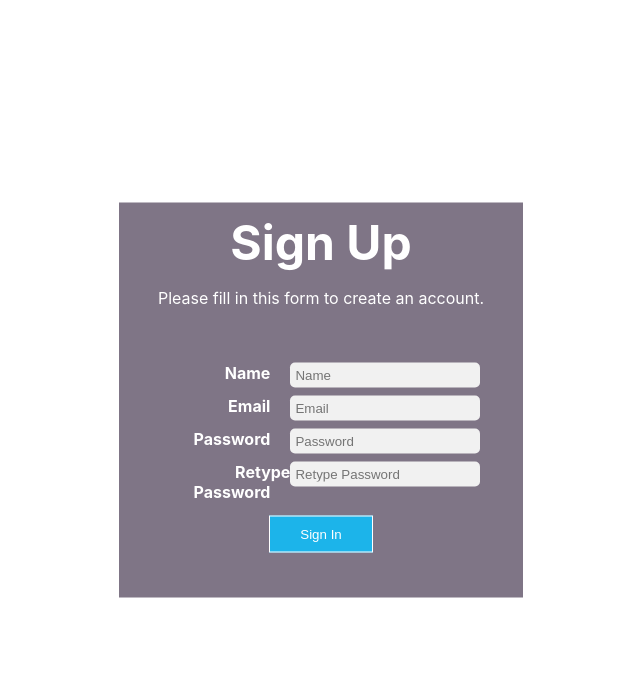
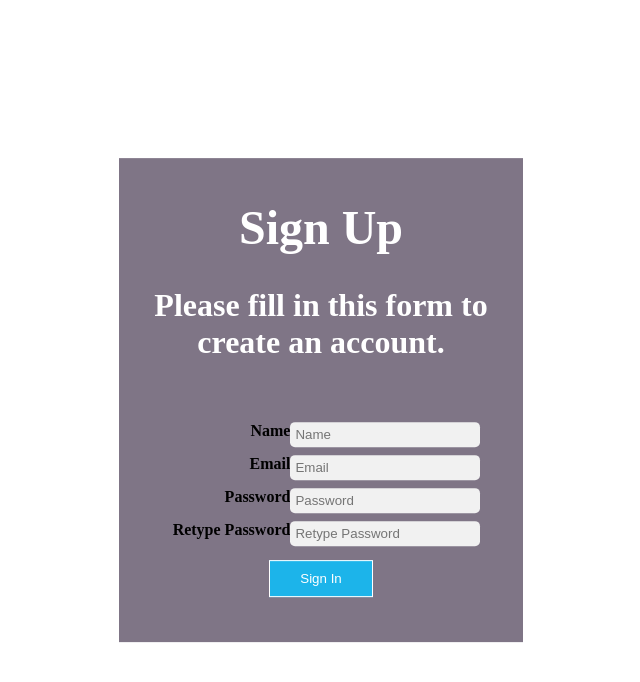
Before and after one commit to NabidAlam/reactjs-website, a React (Create React App) app: page / in a window 1280 px wide. Shown: the top 682 px of the page, without its empty margins (319-959 px from the left). Built offline with nearby package versions, Linux system fonts and the light colour scheme.

Commit message:
üpdate sign up form final

```diff
--- a/src/App.js
+++ b/src/App.js
@@ -3,6 +3,7 @@ import Footer from './components/Footer'
 import Header from './components/Header'
 import MainContent from './components/MainContent'
 
+import styled from 'styled-components'
 
 function App(){
   return (
--- a/src/components/MainContent.js
+++ b/src/components/MainContent.js
@@ -1,106 +1,169 @@
-import React from 'react'
-import '../index.css'
-function MainContent(){
-    return (
-      // <form action="/action_page.php">
-      //  <fieldset>
-      //     <div class="container">
-      //       <h1>Sign Up</h1>
-      //       <p>Please fill in this form to create an account.</p>
-      //       <hr/>
+import React from "react";
+//import '../index.css'
+import styled from "styled-components";
+
+const Box = styled.div`
+  background-color: #7f7586;
+  width: 30%;
+  height: auto;
+  padding: 10px;
+  position: absolute;
+  top: 50%;
+  left: 50%;
+  transform: translate(-50%, -50%);
+
+`;
+
+const Title = styled.h1`
+  text-align: center;
+  font-size: 3em;
+  color: #fff;
+`;
+const TextForAccount = styled.h1`
+  text-align: center;
+  color: #fff;
+`;
+
+const FormInput = styled.div`
+  padding: 35px;
+  text-align: center;
+`;
+const InlineForm = styled.div`
+  display: flex;
+  padding: 4px;
+`;
+
+const Label = styled.div`
+  float: left;
+  width: 40%;
+  text-align: right;
+`;
+
+const TextBox = styled.div`
+  float: left;
+  width: 60%;
+`;
+
+const InputText = styled.input`
+  width: 98%;
+  border-radius: 5px;
+  border: none;
+  padding: 5px;
+  background-color: #f1f1f1;
+`;
+
+const Button = styled.div`
+  text-align: center;
+  margin-top: 10px;
+`;
+
+const ButtonPrimary = styled.input`
+  color: white;
+  background-color: #1cb4ea;
+  padding: 10px 30px;
+  border: 0;
+  border-color: 1px solid;
+  border: 1px solid;
+`;
+
+function MainContent() {
+  return (
+    <Box>
+      <Title>Sign Up</Title>
+      <TextForAccount>
+        Please fill in this form to create an account.
+      </TextForAccount>
+
+      <FormInput>
+        <InlineForm>
+          <Label>
+            <span className="text">
+              <b>Name</b>
+            </span>
+          </Label>
+          <TextBox>
+            <InputText type="text" name="name" placeholder="Name" />
+          </TextBox>
+        </InlineForm>
+
+        <InlineForm>
+          <Label>
+            <span className="text">
+              <b>Email</b>
+            </span>
+          </Label>
+          <TextBox>
+            <InputText type="text" name="email" placeholder="Email" />
+          </TextBox>
+        </InlineForm>
+
+        <InlineForm>
+          <Label>
+            <span className="text">
+              <b>Password</b>
+            </span>
+          </Label>
+          <TextBox>
+            <InputText type="password" name="password" placeholder="Password" />
+          </TextBox>
+        </InlineForm>
+
+        <InlineForm>
+          <Label>
+            <span className="text">
+              <b>Retype Password</b>
+            </span>
+          </Label>
+          <TextBox>
+            <InputText
+              type="password"
+              name="password"
+              placeholder="Retype Password"
+            />
+          </TextBox>
 
 
-      //       <label for="userName"><b>Name</b></label>
-      //       <input type="text" placeholder="Enter Name" name="userName"/>
-      //       <br/>
+        </InlineForm>
 
+        <Button>
+            <ButtonPrimary type="button" value="Sign In" />
+        </Button>
 
-      //       <label for="email"><b>Email</b></label>
-      //       <input type="text" placeholder="Enter Email" name="email" required/>
-      //       <br/>
+      </FormInput>
+    </Box>
 
-      //       <label for="psw"><b>Password</b></label>
-      //       <input type="password" placeholder="Enter Password" name="psw" required/>
-      //       <br/>
-      //       <label for="psw-repeat"><b>Repeat Password</b></label>
-      //       <input type="password" placeholder="Repeat Password" name="psw-repeat" required/>
-      //       <br/>
-      //       <label>
-      //         <input type="checkbox" checked="checked" name="remember"/> Remember me
-      //       </label>
-      //       <br/>
-      //       <p>By creating an account you agree to our Terms & Privacy.</p>
+    //   <div className="box">
+    //     <div className="title">
+    //       <span><b>Sign Up</b></span>
+    //     </div>
 
-      //       <div class="clearfix">
-      //         <button type="button" class="cancelbtn">Cancel</button>
-      //         <button type="submit" class="signupbtn">Sign Up</button>
-      //       </div>
-      //     </div>
-      //     </fieldset>
-      // </form>
+    //   <div className="textForAcc">
+    //     <p>Please fill in this form to create an account.</p>
+    //   </div>
 
-// <div id="form">
-//     <form action="" name="registration" class="register">
-//         <fieldset>
-//             <div class="form-group">
-//                 <label for="Student">Name:</label>
-//                 <input name="Student" id="Student" />
-//             </div>
-
-//             <div class="form-group">
-//                 <label for="Email">Email:</label>
-//                 <input name="Email" id="Email" />
-//             </div>
-
-//             <div class="form-group">
-//                 <label for="Password">Password:</label>
-//                 <input name="Password" id="Password" type="password" />
-//             </div>
-//             {/* <input name="regbutton" type="button" class="button" value="Sign Up" /> */}
-
-//             <div class="clearfix">
-//                <button type="button" class="cancelbtn">Cancel</button>
-//               <button type="submit" class="signupbtn">Sign Up</button>
-//             </div>
-//         </fieldset>
-//     </form>
-// </div>
-
-
-<div className="box">
-<div className="title">
-  <span><b>Sign Up</b></span>
-</div>
-
-<div className="textForAcc">
-  <p>Please fill in this form to create an account.</p>
-</div>
-
-
-<div className="form-inputs">
-  <div className="inline-form">
-    <div className="element"><span className="text"><b>Name</b></span></div>
-    <div className="form-element"><input type="text" name="name" placeholder="Name"></input></div>
-  </div>
-  <div className="inline-form">
-    <div className="element"><span className="text"><b>Email</b></span></div>
-    <div className="form-element"><input type="text" name="email" placeholder="Email"></input></div>
-  </div>
-  <div className="inline-form">
-    <div className="element"><span className="text"><b>Password</b></span></div>
-    <div className="form-element"><input type="password" name="password" placeholder="Password"></input></div>
-  </div>
-  <div className="inline-form">
-    <div className="element"><span className="text"><b>Retype Password</b></span></div>
-    <div className="form-element"><input type="password" name="password" placeholder="Retype Password"></input></div>
-  </div>
-  <div className="center divider">
-    <input className="btn-primary" type="button" value="Sign In"></input>
-  </div>
-</div>
-</div>
-
-    )
+    //   <div className="form-inputs">
+    //       <div className="inline-form">
+    //         <div className="element"><span className="text"><b>Name</b></span></div>
+    //         <div className="form-element"><input type="text" name="name" placeholder="Name"></input></div>
+    //       </div>
+    //       <div className="inline-form">
+    //         <div className="element"><span className="text"><b>Email</b></span></div>
+    //         <div className="form-element"><input type="text" name="email" placeholder="Email"></input></div>
+    //       </div>
+    //       <div className="inline-form">
+    //         <div className="element"><span className="text"><b>Password</b></span></div>
+    //         <div className="form-element"><input type="password" name="password" placeholder="Password"></input></div>
+    //       </div>
+    //       <div className="inline-form">
+    //         <div className="element"><span className="text"><b>Retype Password</b></span></div>
+    //         <div className="form-element"><input type="password" name="password" placeholder="Retype Password"></input></div>
+    //       </div>
+    //       <div className="center divider">
+    //         <input className="btn-primary" type="button" value="Sign In"></input>
+    //       </div>
+    //   </div>
+    // </div>
+  );
 }
 
-export default MainContent
+export default MainContent;
```
